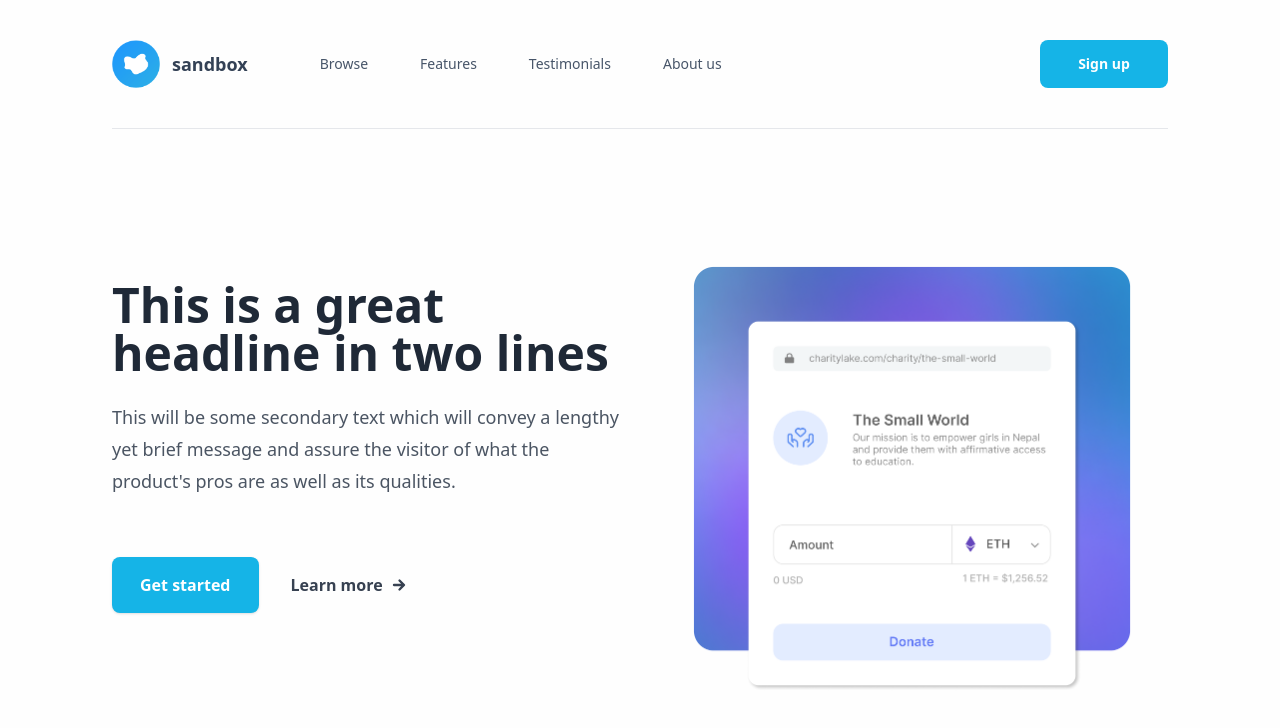
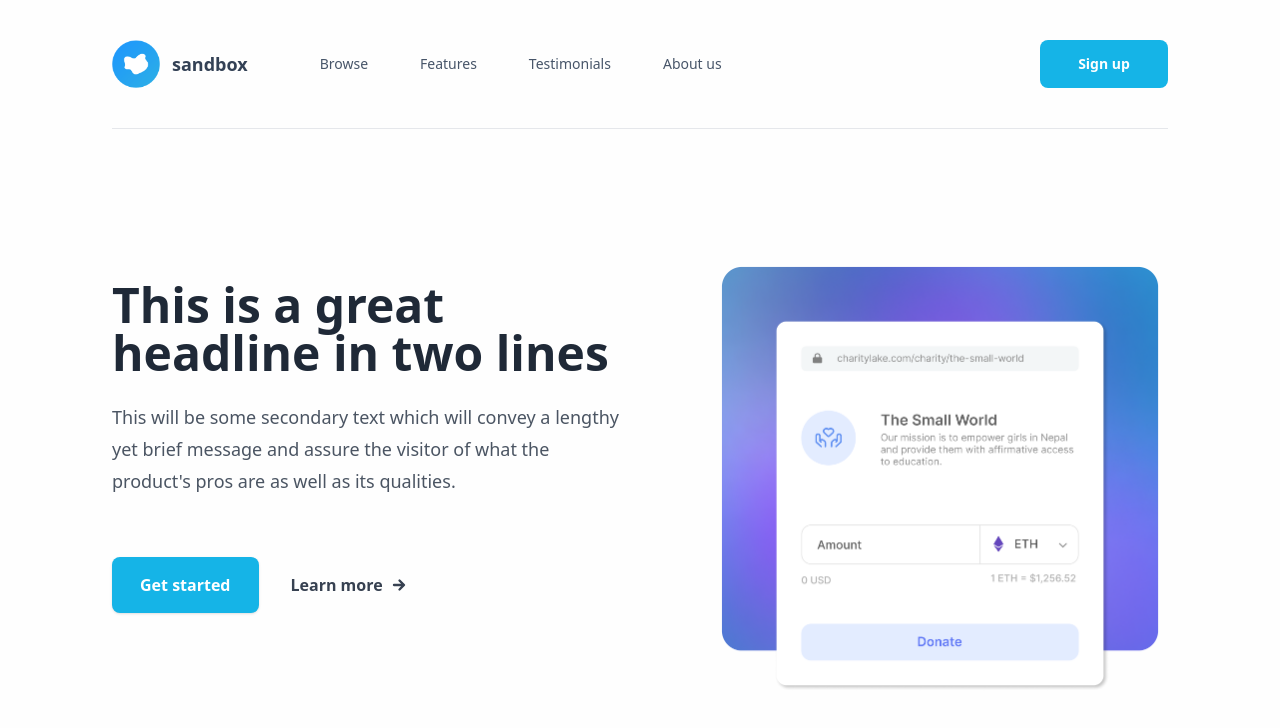
Before and after one commit to CarboxyDev/tailwind-sandbox, a Next.js app: page / in a window 1280 px wide. Shown: the top 728 px of the page. Built offline with nearby package versions, Linux system fonts and the light colour scheme; a web font is replaced by a local one; what tailwindcss-debug-screens would draw is missing.

Commit message:
Add fixes to HeroSection layout

```diff
--- a/src/sections/HeroSection.tsx
+++ b/src/sections/HeroSection.tsx
@@ -1,5 +1,6 @@
 //import { ArrowSmallRightIcon } from "@heroicons/react/24/solid";
 
+import { motion } from "framer-motion";
 import { ArrowSmallRightIcon } from "../utils/icons";
 
 // NOTE: This is a section and not a component so it'll probably have very little modularity
@@ -7,9 +8,9 @@ import { ArrowSmallRightIcon } from "../utils/icons";
 const HeroSection = () => {
   return (
     <>
-      <div className="grid grid-rows-2 gap-x-8 gap-y-6 px-4 pt-32 sm:px-8 lg:grid-cols-2 lg:px-28">
+      <div className="mx-4 grid grid-rows-2 gap-x-8 gap-y-6 pt-32 sm:mx-8 lg:mx-28 lg:grid-cols-2">
         <div className="mx-3 mt-6 flex flex-col sm:mx-0">
-          <div className="mx-auto max-w-lg">
+          <div className="mx-auto sm:max-w-lg lg:max-w-none">
             <h1 className="text-3xl font-bold text-gray-800 lg:text-4xl xl:text-5xl">
               This is a great headline in two lines
             </h1>
@@ -29,13 +30,13 @@ const HeroSection = () => {
           </div>
         </div>
         <div className="order-first lg:order-last">
-          <div className="">
+          <motion.div className="flex flex-col">
             <img
               src="/generic-hero-image-1.png"
               alt="hero-image"
-              className="mx-auto w-[456px] lg:ml-auto"
+              className="mx-auto w-[456px] lg:mx-0 lg:ml-auto"
             />
-          </div>
+          </motion.div>
         </div>
       </div>
     </>
```
